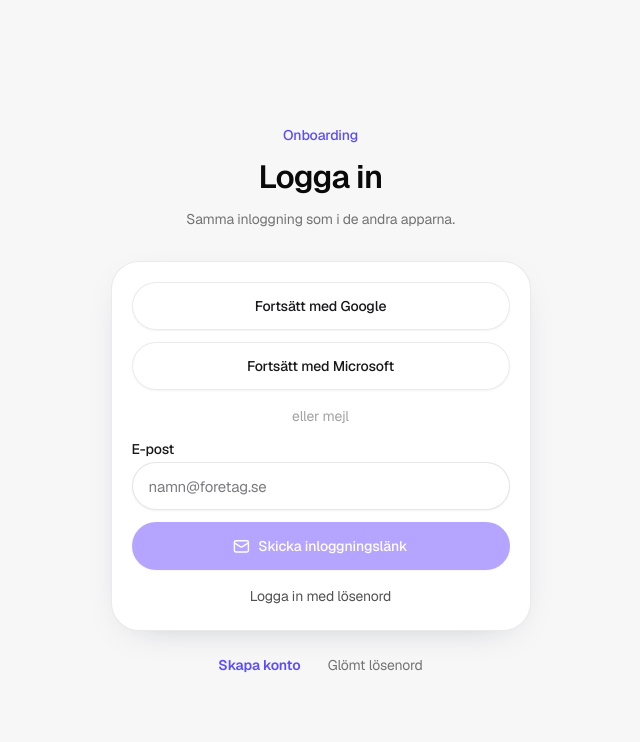
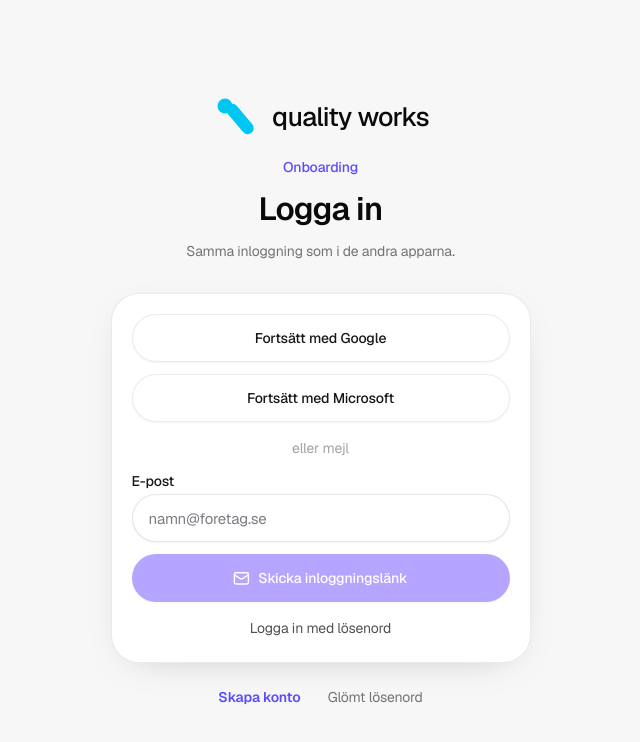
Before and after one commit to PaddeFTW/onboarding-app, a Next.js app: page /login in a window 1280 px wide. Shown: the top 742 px of the page, without its empty margins (312-952 px from the left). Built offline with nearby package versions, Linux system fonts and the light colour scheme; no server answers; the database is empty.

Commit message:
feat: show the Quality Works mark on the login screen

```diff
--- a/components/auth/login-screen.tsx
+++ b/components/auth/login-screen.tsx
@@ -48,10 +48,7 @@
     event.preventDefault();
     setError(null);
     setLoading(true);
-    const { error: signInError } = await createClient().auth.signInWithPassword({
-      email: email.trim(),
-      password,
-    });
+    const { error: signInError } = await createClient().auth.signInWithPassword({ email: email.trim(), password });
     setLoading(false);
     if (signInError) {
       setError("Fel e-post eller lösenord.");
@@ -74,6 +71,10 @@
     <main className="flex min-h-dvh items-center justify-center bg-[#f7f7f8] px-4 py-10">
       <div className="w-full max-w-[420px]">
         <header className="mb-8 text-center">
+          <div className="mb-4 flex items-center justify-center gap-3">
+            <img alt="" className="size-12" src="/logo-mark.svg" />
+            <span className="text-[1.65rem] font-medium leading-none tracking-tight text-neutral-950">quality works</span>
+          </div>
           <p className="text-sm font-medium text-[#5b4dff]">Onboarding</p>
           <h1 className="mt-2 text-[2rem] font-semibold tracking-tight text-neutral-950">Logga in</h1>
           <p className="mt-2 text-sm text-neutral-500">Samma inloggning som i de andra apparna.</p>
```
Also changed, not shown: public/logo-mark.svg (added).
